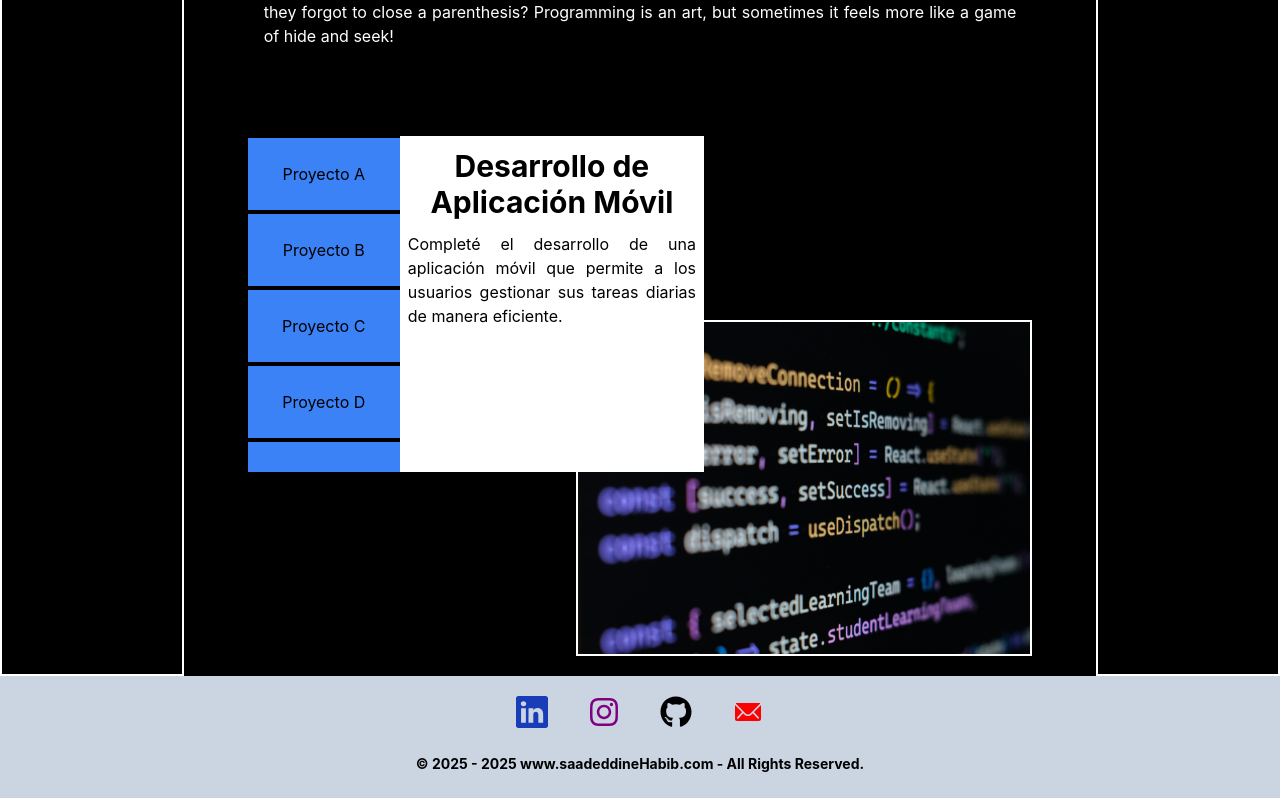
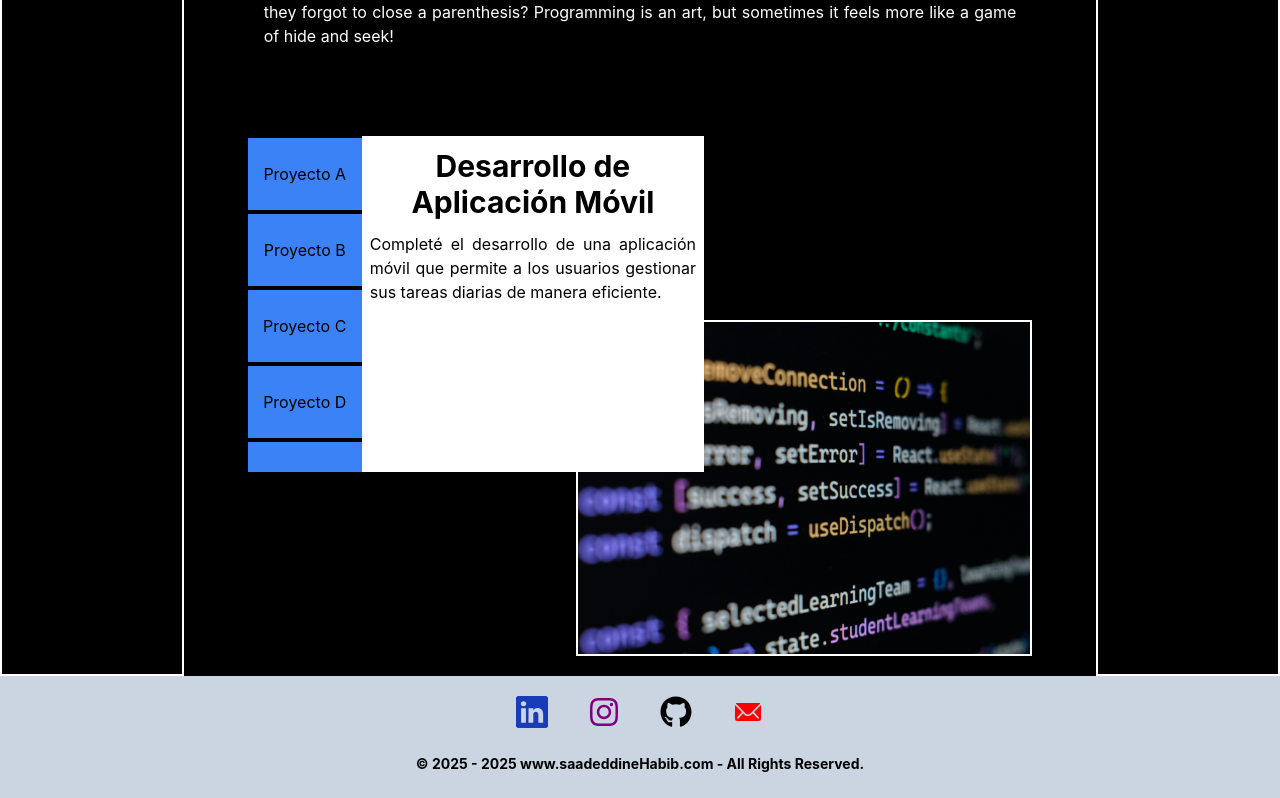
Before and after one commit to SaaDeDD1neHab1b/Digital_Portfolio, a React (Create React App) app: page /About in a window 1280 px wide. Shown: the part 600-1398 px from the top of the page. Built offline with nearby package versions, Linux system fonts and the light colour scheme.

Commit message:
Implemented  TimeLineGoals And strating with AptitudCards

```diff
--- /dev/null
+++ b/src/Components/AptitudCards.jsx
@@ -0,0 +1,36 @@
+import "../Components/CSS/styles.css"
+
+export default function AptitudCards(props) {
+
+    const dataAptitudsBlock = [
+        {
+            heading: "Web development", languages: [
+                { react: ["https://react.dev", "blue", "FaReact", "2em"] },
+                { Bootstrap: ["https://getbootstrap.com", "purple", "FaBootstrap", "2em"] }
+            ]
+        },
+        {
+            heading: "Mobile development", languages: [
+                { reactNative: ["https://reactnative.dev", "#00008B", "FaReact", "2em"] },
+                { Bootstrap: ["https://getbootstrap.com", "purple", "FaBootstrap", "2em"] }
+            ]
+        }
+    ]
+
+
+    return (
+        <div>
+            <div>
+                <h1>hola</h1>
+                <table>
+                    <tr>
+                        <td>hola</td>
+                        <td>hola</td>
+                        <td>hola</td>
+                    </tr>
+                </table>
+            </div>
+        </div>
+
+    );
+}
--- a/src/Components/CSS/styles.css
+++ b/src/Components/CSS/styles.css
@@ -96,7 +96,7 @@ img {
 }
 
 .imgAbs{
-  @apply absolute right-0 bottom-0 h-3/5 w-1/2 mr-16
+  @apply absolute right-0 bottom-0 h-3/5 w-1/2 mr-16 object-cover
 }
 
 .divAbs {
@@ -104,11 +104,11 @@ img {
 }
 
 .divOver {
-  @apply overflow-y-auto m-0 w-1/3 h-full absolute
+  @apply overflow-y-auto m-0 w-1/4 h-full absolute
 }
 
 .divContent {
-  @apply text-center w-2/3 m-0 h-full absolute right-0 top-0 overflow-y-auto scroll-smooth
+  @apply text-center w-3/4 m-0 h-full absolute right-0 top-0 overflow-y-auto scroll-smooth
 }
 
 .divContent > * {
@@ -118,6 +118,8 @@ img {
 .btnsTimeGoals {
   @apply m-0 py-6 bg-blue-500 border-black border-y-2 inline-block w-full
 }
+
+
 
 .btnsTimeGoals:hover{
   @apply m-0 bg-black text-white border-blue-500 border-y-2 inline-block
--- a/src/Components/IconLink.jsx
+++ b/src/Components/IconLink.jsx
@@ -5,7 +5,6 @@ import { FaGithub } from "react-icons/fa";
 import { IoIosMail } from "react-icons/io";
 import { RxCross2 } from "react-icons/rx";
 import { IconContext } from "react-icons";
-
 
 
 export default function IconLink(props) {
--- a/src/Components/TimelineGoals.jsx
+++ b/src/Components/TimelineGoals.jsx
@@ -79,7 +79,6 @@ export default function TimelineGoals(props) {
         }
     ]
 
-
     return (
         <div className="realtiveEx">
             <div className="divAbs">
@@ -105,7 +104,6 @@ export default function TimelineGoals(props) {
 
 
             </div>
-            {/* Arreglar el problema de tamaño de las imagenes de mas altura que anchura*/}
             <img className="imgAbs" src={productosGaming[selectedOption].Img} alt="no se muestra" />
         </div>
     );
```
